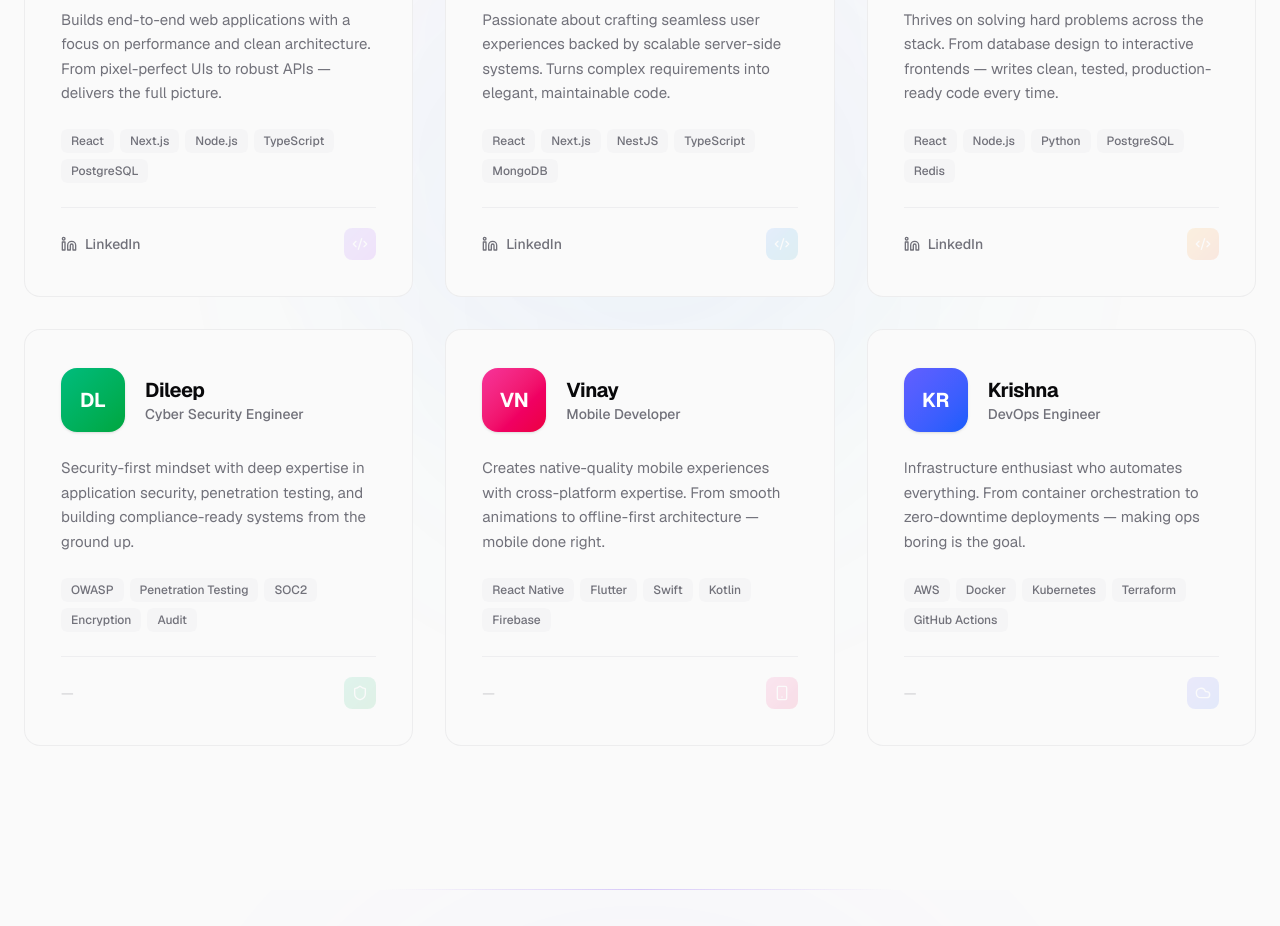
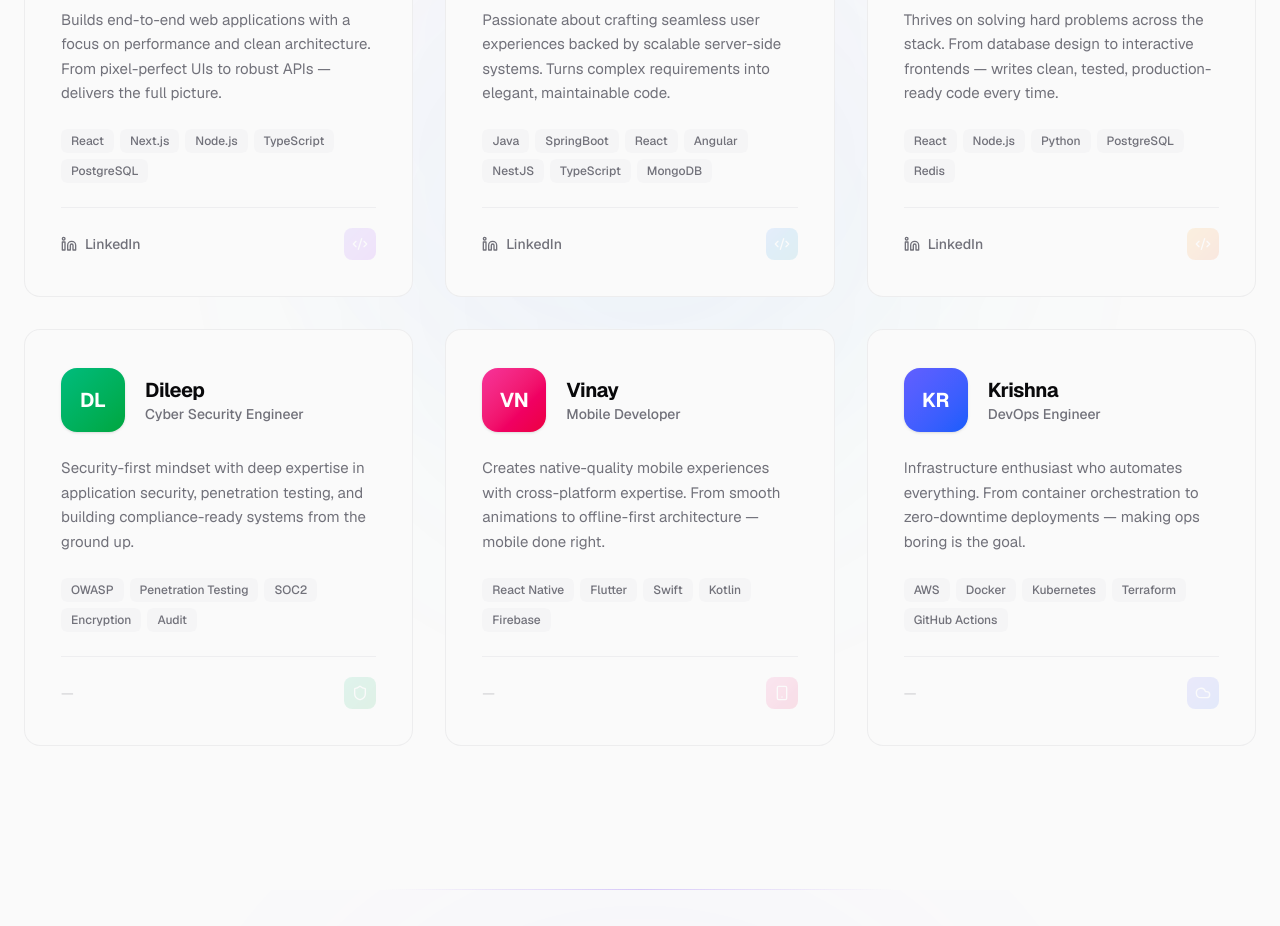
Before and after one commit to Ship-Faster/ShipFast-website, a Next.js app: page /team in a window 1280 px wide. Shown: the part 1520-2446 px from the top of the page. Built offline with nearby package versions, Linux system fonts and the light colour scheme.

Commit message:
Update skills list for Full Stack Developer

```diff
--- a/src/app/team/page.tsx
+++ b/src/app/team/page.tsx
@@ -39,7 +39,7 @@ const team = [
     subtitle: "Frontend & Backend",
     avatar: "LK",
     bio: "Passionate about crafting seamless user experiences backed by scalable server-side systems. Turns complex requirements into elegant, maintainable code.",
-    skills: ["React", "Next.js", "NestJS", "TypeScript", "MongoDB"],
+    skills: ["Java", "SpringBoot", "React", "Angular", "NestJS", "TypeScript", "MongoDB"],
     icon: Code2,
     gradient: "from-blue-500 to-cyan-600",
     bgGradient: "from-blue-500/10 to-cyan-500/10",
```
